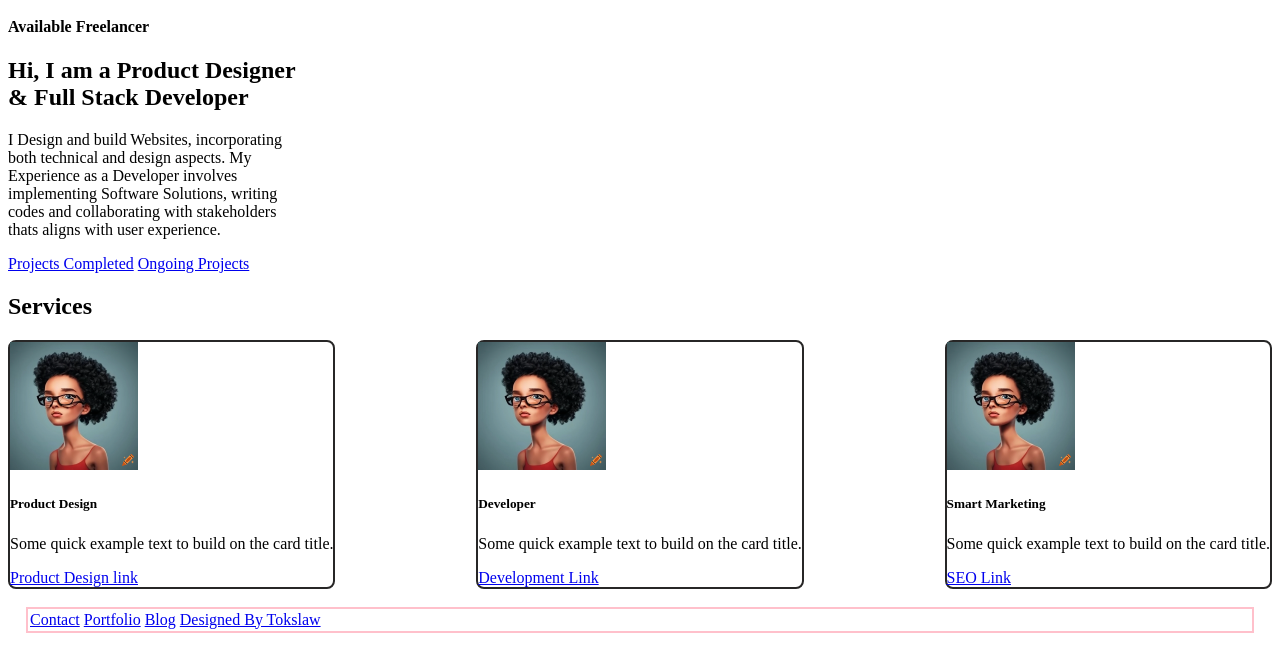
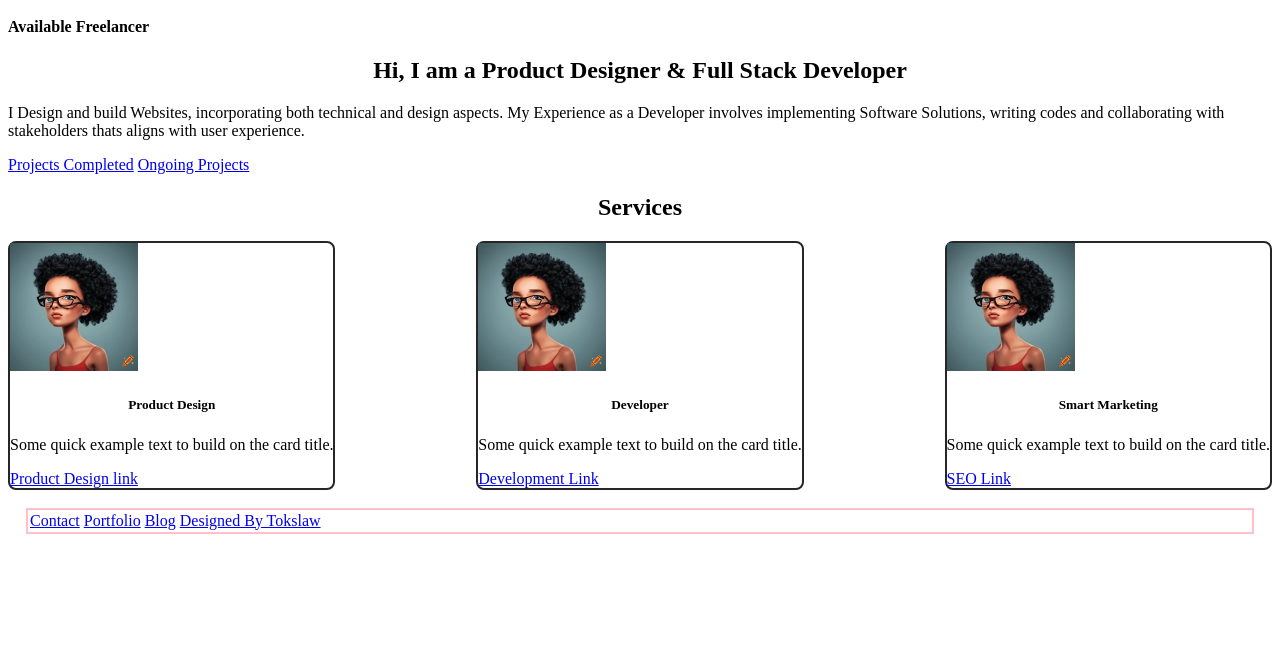
Before and after one commit to tokslaw7/Client-Portfolio, a plain HTML site: page index.html in a window 1280 px wide. Shown: the part 409-1060 px from the top of the page. After the commit the page ends 961 px from the top, so only its background shows below. Drawn offline with Linux system fonts and the light colour scheme.

Commit message:
more css to section info

```diff
--- a/index.html
+++ b/index.html
@@ -46,7 +46,7 @@
         <!-- Personal Info -->
         <div class="info-container">
             <h4>Available Freelancer</h4>
-            <div class="card">
+            <div class="card-info">
                 <div class="card-body">
                   <h2 class="card-title">Hi, I am a Product Designer & Full Stack Developer</h2>
                   <p class="card-text">I Design and build Websites, incorporating both technical and design aspects.
@@ -61,7 +61,7 @@
 
         <!-- Services -->
         <div>
-            <h2>Services</h2>
+            <h2 class="services-text">Services</h2>
         <div class="row">
             <div class="col-sm-6">
                 <div class="card-services">
--- a/styles.css
+++ b/styles.css
@@ -13,9 +13,9 @@
 }
 
 
-  .card-img-top{
+.card-img-top{
     aspect-ratio: 3/2;
-  }
+}
 
 .social-links{
     width:42px;
@@ -24,6 +24,20 @@
 .row{
     display: flex;
     justify-content: space-between;
+}
+.info-container{
+    align-items: center;
+}
+.card-title{
+    text-align: center;
+}
+.card-text{
+    align-content: center;
+}
+
+/* Services */
+.services-text{
+    text-align: center;
 }
 .card-services{
     border: 2px solid rgb(39, 38, 38);
```
